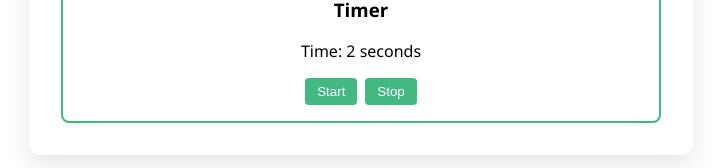
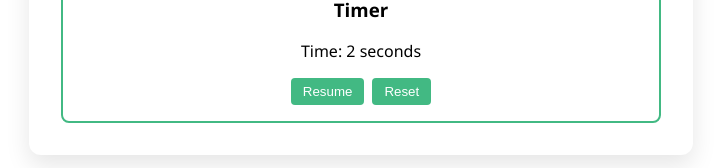
Before and after one commit to Jetronite/20-Vue-Intermediate-Projects, a Vue app in the folder project-02-CounterAndTimer/solution/: page / in a window 1280 px wide. Both pictures are taken after a click on the button "Start". Shown: the part 460-628 px from the top of the page, without its empty margins (279-1000 px from the left). Built offline with nearby package versions, Linux system fonts and the light colour scheme.

Commit message:
refactor(timer): upgrade to TS and enhance UX logic
Converted the component to <script setup lang="ts"> for better type safety.
Replaced basic start/stop buttons with a dynamic control set (Start, Pause,
Resume, Reset) and added a computed formatter that scales time units
automatically.

```diff
--- a/project-02-CounterAndTimer/solution/src/components/Timer.vue
+++ b/project-02-CounterAndTimer/solution/src/components/Timer.vue
@@ -1,21 +1,25 @@
 <template>
   <div class="timer">
     <h3>Timer</h3>
-    <p>Time: {{ time }} seconds</p>
-    <button @click="startTimer">Start</button>
-    <button @click="stopTimer">Stop</button>
+    <p>Time: {{ formattedTime }}</p>
+<button v-if="!isRunning && time === 0" @click="startTimer">Start</button>
+<button v-if="isRunning" @click="pauseTimer">Pause</button>
+<button v-if="!isRunning && time > 0" @click="resumeTimer">Resume</button>
+<button v-if="time > 0" @click="resetTimer">Reset</button>
   </div>
 </template>
 
-<script setup>
-import { ref, onUnmounted } from 'vue'
+<script setup lang="ts">
+import { ref, onUnmounted, computed } from 'vue'
 
 // Reactive state
-const time = ref(0)
-let timerInterval = null
+const time = ref<number>(0)
+let timerInterval: ReturnType<typeof setInterval> | null = null
+
+const isRunning = computed<boolean>(() => timerInterval !== null)
 
 // Methods
-function startTimer() {
+function startTimer(): void {
   // TODO: start timer interval
   if (!timerInterval) {
     timerInterval = setInterval(() => {
@@ -24,16 +28,54 @@ function startTimer() {
   }
 }
 
-function stopTimer() {
-  // TODO: stop timer interval
+function pauseTimer(): void {
+  // TODO: pause timer interval
   if (timerInterval) {
     clearInterval(timerInterval)
     timerInterval = null
   }
 }
 
+function resumeTimer(): void {
+  startTimer()
+}
+
+function resetTimer(): void {
+  time.value = 0
+  pauseTimer()
+}
+
+const formattedTime = computed<string>(() => {
+  const seconds = time.value
+  if (seconds < 60) {
+    return `${seconds} seconds`
+  } else if (seconds < 3600) {
+    const minutes = Math.floor(seconds / 60)
+    const secs = seconds % 60
+    return `${minutes} minutes ${secs} seconds`
+  } else if (seconds < 86400) {
+    const hours = Math.floor(seconds / 3600)
+    const minutes = Math.floor((seconds % 3600) / 60)
+    const secs = seconds % 60
+    return `${hours} hours ${minutes} minutes ${secs} seconds`
+  } else if (seconds < 31536000) {
+    const days = Math.floor(seconds / 86400)
+    const hours = Math.floor((seconds % 86400) / 3600)
+    const minutes = Math.floor((seconds % 3600) / 60)
+    const secs = seconds % 60
+    return `${days} days ${hours} hours ${minutes} minutes ${secs} seconds`
+  } else {
+    const years = Math.floor(seconds / 31536000)
+    const days = Math.floor((seconds % 31536000) / 86400)
+    const hours = Math.floor((seconds % 86400) / 3600)
+    const minutes = Math.floor((seconds % 3600) / 60)
+    const secs = seconds % 60
+    return `${years} years ${days} days ${hours} hours ${minutes} minutes ${secs} seconds`
+  }
+})
+
 // Clean up interval on unmount
-onUnmounted(() => {
+onUnmounted((): void => {
   // TODO: clear timerInterval
   if (timerInterval) {
     clearInterval(timerInterval)
```
